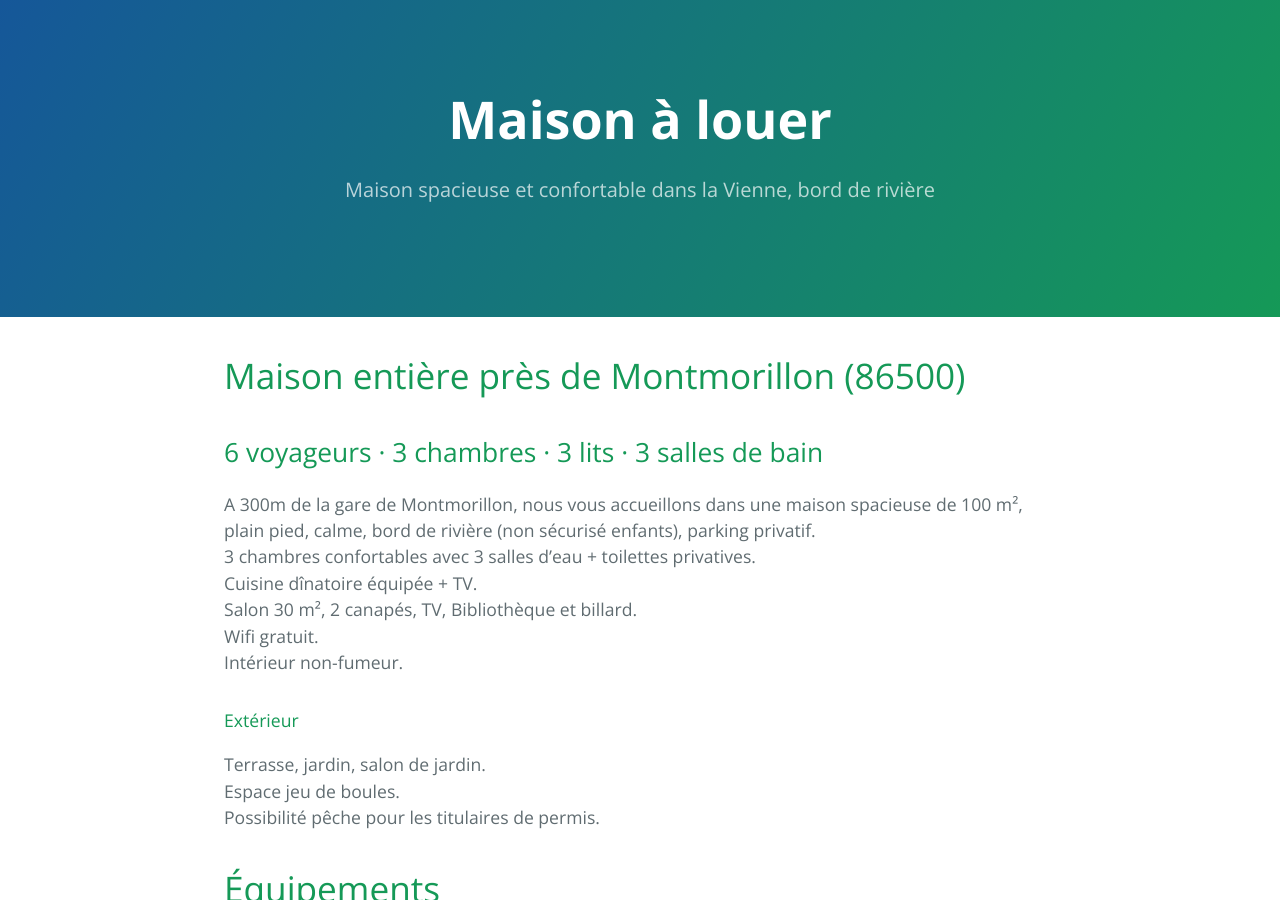
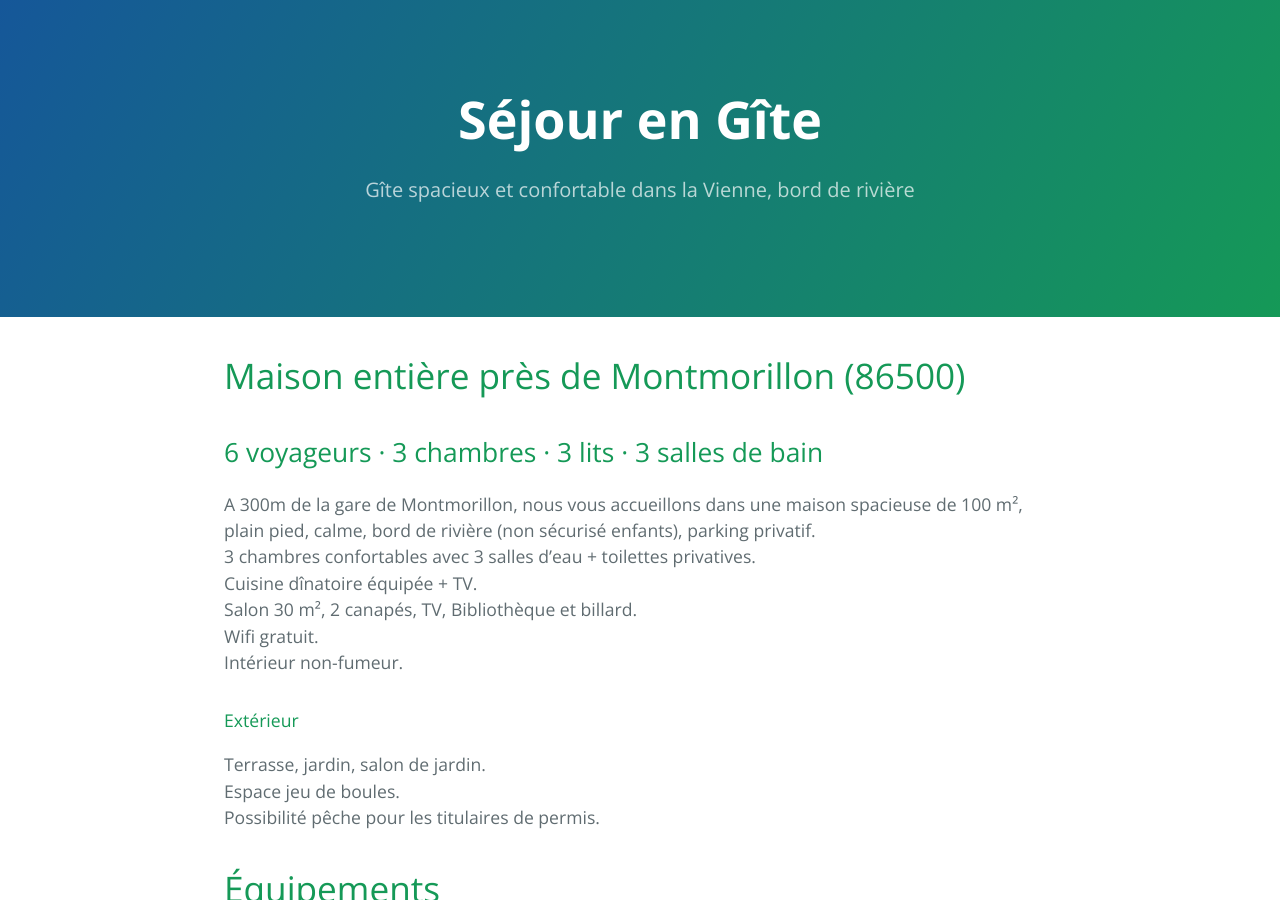
Before and after one commit to saulge/location, a Jekyll site: the page built from index.md, in a window 1280 px wide and 900 px high. Built offline with Jekyll 4.4.1, drawn with Linux system fonts in a browser that asks for light colours; our own code applies the rules of GitHub Pages for plain Markdown files.

Commit message:
gîte instead of maison

```diff
--- a/_layouts/default.html
+++ b/_layouts/default.html
@@ -24,8 +24,8 @@
     <a id="skip-to-content" href="#content">Skip to the content.</a>
 
     <header class="page-header" role="banner">
-      <h1 class="project-name">Maison &agrave; louer</h1>
-      <h2 class="project-tagline">Maison spacieuse et confortable dans la Vienne, bord de rivi&egrave;re</h2>
+      <h1 class="project-name">Séjour en Gîte</h1>
+      <h2 class="project-tagline">Gîte spacieux et confortable dans la Vienne, bord de rivi&egrave;re</h2>
     </header>
 
     <main id="content" class="main-content" role="main">
```
